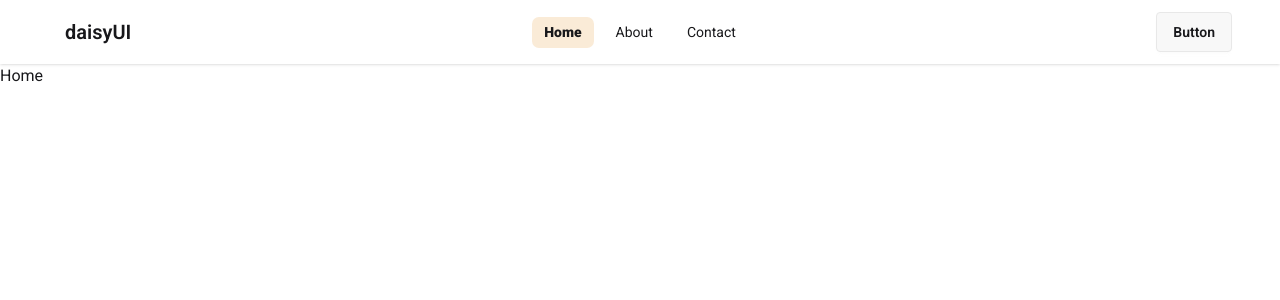
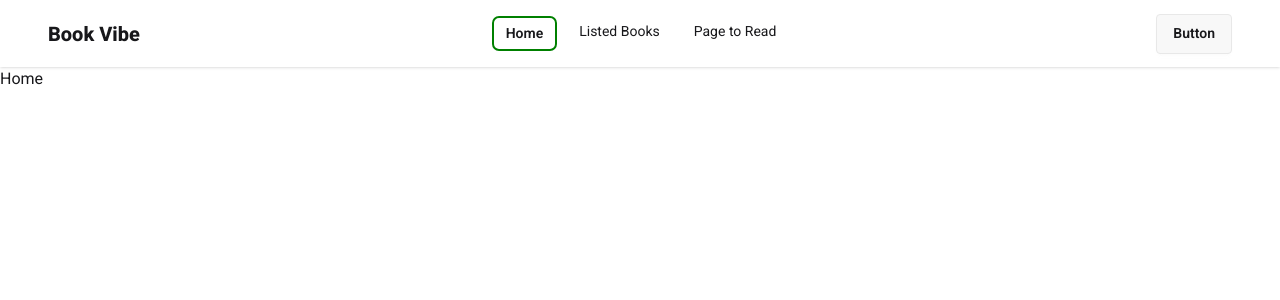
Before and after one commit to Riadul-Islam-551/Book-vibe-demo, a React (Vite) app: page / in a window 1280 px wide. Shown: the top 300 px of the page. Built offline with nearby package versions, Linux system fonts and the light colour scheme.

Commit message:
make the nav

```diff
--- a/src/components/navbar/Nav.jsx
+++ b/src/components/navbar/Nav.jsx
@@ -6,8 +6,8 @@ const Nav = () => {
   const links = (
     <>
       <NavLink to="/">Home</NavLink>
-      <NavLink to="/about">About</NavLink>
-      <NavLink to="/contact">Contact</NavLink>
+      <NavLink to="/listedBooks">Listed Books</NavLink>
+      <NavLink to="/pageToRead">Page to Read</NavLink>
     </>
   );
 
@@ -40,7 +40,7 @@ const Nav = () => {
               {links}
             </ul>
           </div>
-          <a className="btn btn-ghost text-xl">daisyUI</a>
+          <a className="font-extrabold text-xl">Book Vibe</a>
         </div>
         <div className="navbar-center hidden lg:flex">
           <ul className="menu menu-horizontal px-1">{links}</ul>
--- a/src/components/navbar/nav.css
+++ b/src/components/navbar/nav.css
@@ -1,6 +1,6 @@
 ul a.active{
-    font-weight: 900;
-    background-color: antiquewhite;
+    font-weight:600;
+    border: 2px solid green;
 }
 ul a{
     margin: 0 5px;
--- a/src/pages/about/About.jsx
+++ /dev/null
@@ -1,11 +0,0 @@
-import React from 'react'
-
-const About = () => {
-  return (
-    <div>
-      About
-    </div>
-  )
-}
-
-export default About
--- /dev/null
+++ b/src/pages/listedBook/ListedBook.jsx
@@ -0,0 +1,11 @@
+import React from 'react'
+
+const ListedBook = () => {
+  return (
+    <div>
+      listed book
+    </div>
+  )
+}
+
+export default ListedBook
--- /dev/null
+++ b/src/pages/pagetoLoad/PageToLoad.jsx
@@ -0,0 +1,11 @@
+import React from 'react'
+
+const PageToLoad = () => {
+  return (
+    <div>
+      page to load
+    </div>
+  )
+}
+
+export default PageToLoad
```
Also changed, not shown: src/pages/routes/Routes.jsx (+6 -6 lines).
